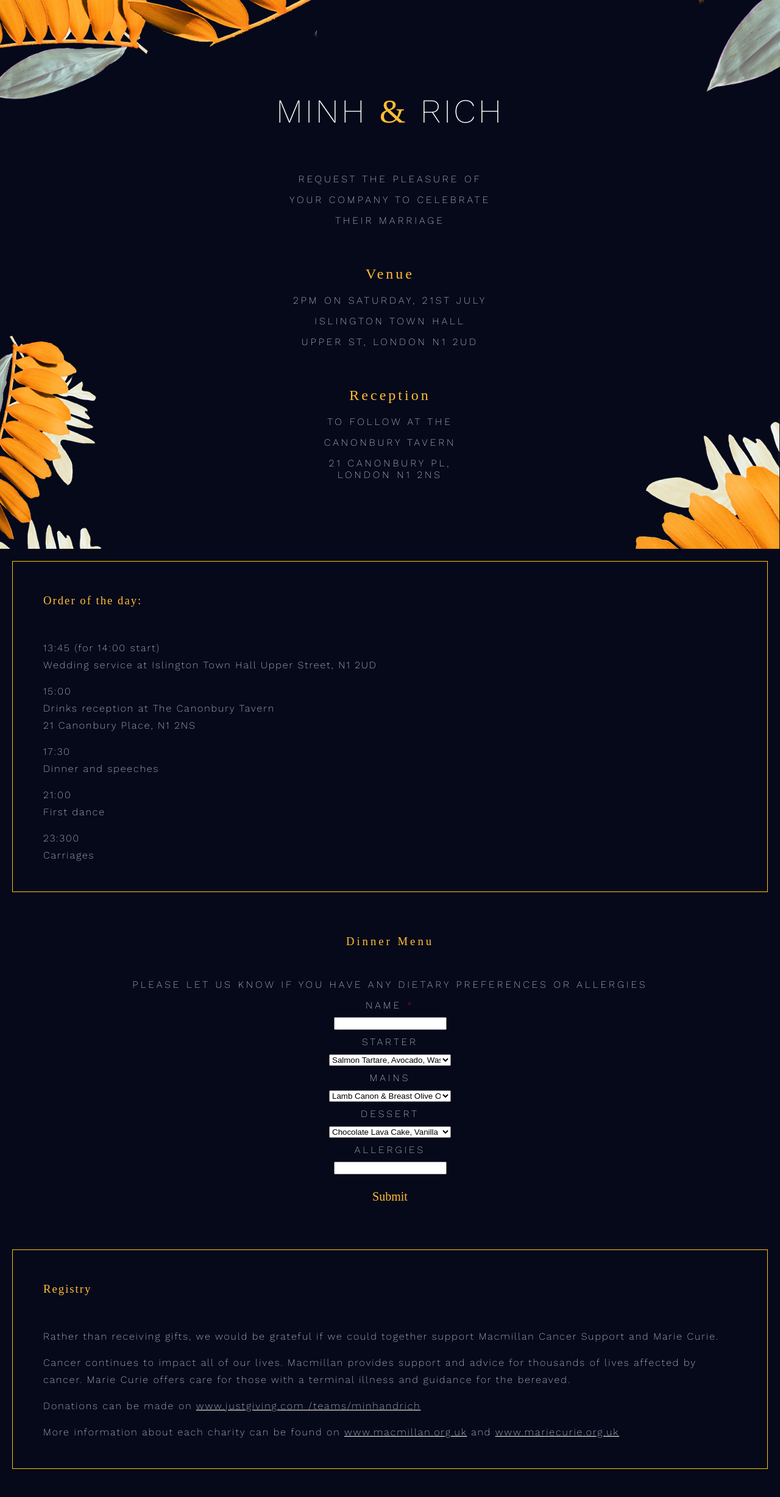
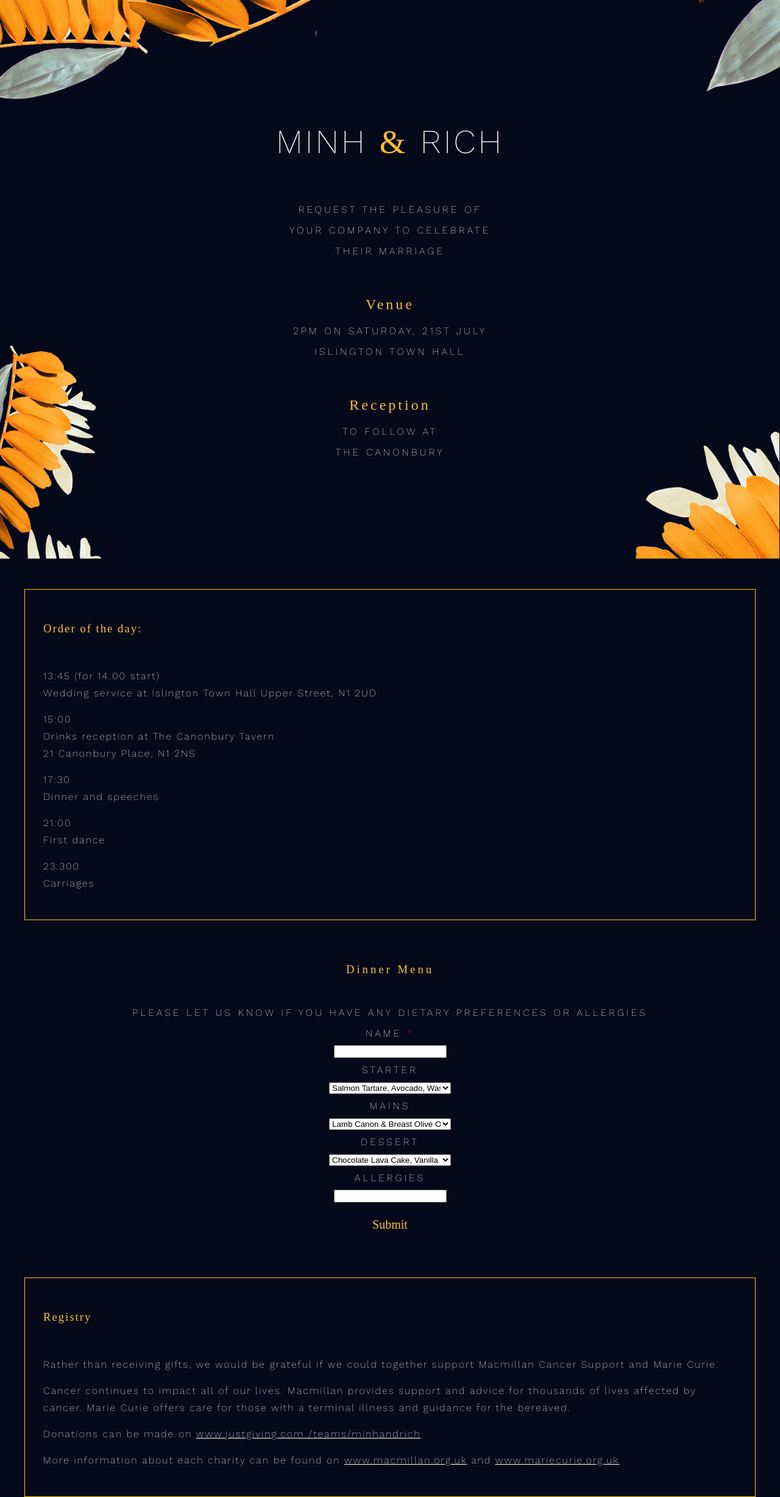
Before and after one commit to minhg/mrmr, a Jekyll site: the page built from index.html, in a window 1280 px wide. Shown: the whole page at 61% size. Built offline with Jekyll 4.4.1, drawn with Linux system fonts in a browser that asks for light colours; some web fonts are replaced; before the commit the page ends 2409 px from its top, so only the background shows below that.

Commit message:
layout and copy tweaks

```diff
--- a/_layouts/default.html
+++ b/_layouts/default.html
@@ -13,15 +13,10 @@
         <h2 class="signerica">Venue</h2>
         <p>2PM on Saturday, 21ST July</p>
         <p>Islington Town Hall</p>
-        <p>Upper St, London N1 2UD</p>
 
         <h2 class="signerica">Reception</h2>
-        <p>To follow at The</p>
-        <p>Canonbury Tavern</p>
-        <p>
-          21 Canonbury Pl, <br>
-          London N1 2NS
-        </p>
+        <p>To follow at</p>
+        <p>The Canonbury</p>
       </div>
       <div class="copy">
         <h3>Order of the day:</h3>
--- a/css/style.scss
+++ b/css/style.scss
@@ -22,7 +22,7 @@ body {
 
 @font-face {
     font-family: 'Signerica';
-    src: url('{{ site.baseurl }}/font/Signerica_Thin.ttf');
+    src: url('{{ site.baseurl }}/font/Signerica_Fat.ttf');
     letter-spacing: 2px;
 }
 
@@ -147,16 +147,16 @@ body {
         bottom right;
   display: flex;
   flex-flow: column;
-  height: 100%;
-  min-height: 900px;
+  // min-height: 900px;
   text-align: center;
-  padding: 50px 0 50px;
+  margin: 0 0 50px 0;
+  padding: 100px 0 150px;
 }
 
 .copy {
     border: 1px solid #{{ site.data.template.color.secondary}};
-    margin: 20px;
-    padding: 50px 50px 30px;
+    margin: 20px 40px;
+    padding: 50px 30px 30px;
     letter-spacing: 2px;
     text-transform: none;
     line-height: 1.75em;
@@ -199,10 +199,6 @@ input[type=submit] {
     color: red;
 }
 
-.rsvp {
-    padding: 200px 0 0;
-}
-
 .numeric {
     font-variant-numeric: ordinal;
 }
```
Also changed, not shown: 3 other files.
